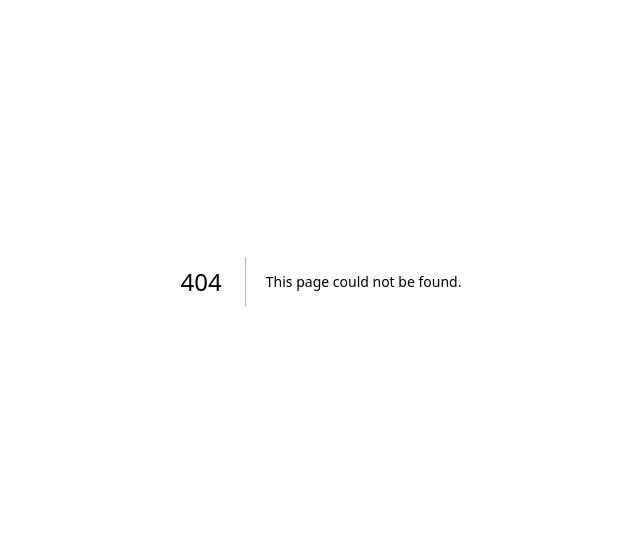
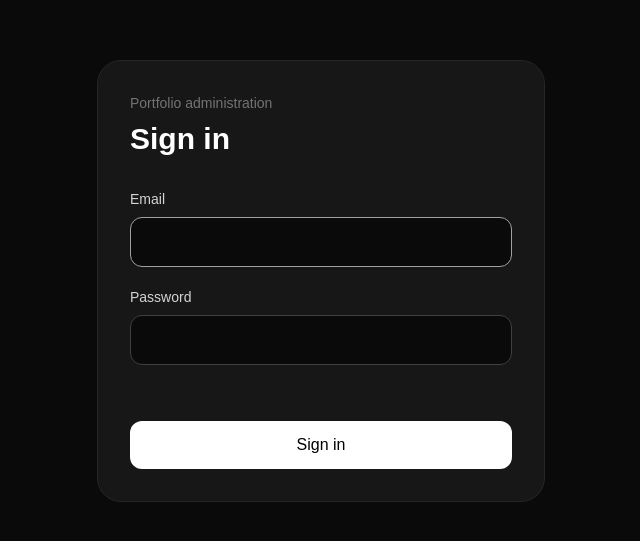
Before and after one commit to Nikita8Sannikov/Bento-Portfolio-Next.js, a Next.js app: page /login in a window 1280 px wide. Before the commit this address had no page. Shown: the part 119-660 px from the top of the page, without its empty margins (319-959 px from the left). Built offline with nearby package versions, Linux system fonts and the light colour scheme; no server answers.

Commit message:
feat: protect admin editor with authentication

```diff
--- a/package.json
+++ b/package.json
@@ -15,7 +15,9 @@
     "@dnd-kit/utilities": "^3.2.2",
     "@prisma/adapter-pg": "^7.9.1",
     "@prisma/client": "^7.9.1",
+    "bcryptjs": "^3.0.3",
     "next": "16.2.12",
+    "next-auth": "^5.0.0-beta.32",
     "pg": "^8.22.0",
     "react": "19.2.4",
     "react-dom": "19.2.4",
--- /dev/null
+++ b/src/actions/auth-actions.ts
@@ -0,0 +1,46 @@
+"use server";
+
+import { AuthError } from "next-auth";
+
+import {
+  signIn,
+  signOut,
+} from "@/auth";
+
+export type LoginState = {
+  error: string | null;
+};
+
+export async function loginAction(
+  previousState: LoginState,
+  formData: FormData,
+): Promise<LoginState> {
+  const email = formData.get("email");
+  const password = formData.get("password");
+
+  try {
+    await signIn("credentials", {
+      email,
+      password,
+      redirectTo: "/admin",
+    });
+
+    return {
+      error: null,
+    };
+  } catch (error) {
+    if (error instanceof AuthError) {
+      return {
+        error: "Неверный email или пароль.",
+      };
+    }
+
+    throw error;
+  }
+}
+
+export async function logoutAction(): Promise<void> {
+  await signOut({
+    redirectTo: "/",
+  });
+}
--- a/src/actions/tile-actions.ts
+++ b/src/actions/tile-actions.ts
@@ -4,6 +4,7 @@ import { revalidatePath } from "next/cache";
 
 import { prisma } from "@/lib/prisma";
 import { BentoTile, bentoTileSchema, bentoTilesSchema } from "@/types/bento";
+import { requireAdmin } from "@/lib/auth/require-admin";
 
 function getTileContent(tile: BentoTile) {
   switch (tile.type) {
@@ -39,6 +40,8 @@ function revalidateTilePages() {
 }
 
 export async function deleteTileAction(tileId: string): Promise<void> {
+  await requireAdmin();
+
   await prisma.tile.delete({
     where: {
       id: tileId,
@@ -49,6 +52,8 @@ export async function deleteTileAction(tileId: string): Promise<void> {
 }
 
 export async function createTileAction(input: BentoTile): Promise<void> {
+  await requireAdmin();
+
   const tile = bentoTileSchema.parse(input);
 
   const lastTile = await prisma.tile.findFirst({
@@ -76,9 +81,9 @@ export async function createTileAction(input: BentoTile): Promise<void> {
   revalidateTilePages();
 }
 
-export async function updateTileAction(
-    input: BentoTile,
-  ): Promise<void> {
+export async function updateTileAction(input: BentoTile): Promise<void> {
+  await requireAdmin();
+
   const tile = bentoTileSchema.parse(input);
 
   await prisma.tile.update({
@@ -96,9 +101,9 @@ export async function updateTileAction(
   revalidateTilePages();
 }
 
-  export async function reorderTilesAction(
-    input: BentoTile[],
-  ): Promise<void> {
+export async function reorderTilesAction(input: BentoTile[]): Promise<void> {
+  await requireAdmin();
+
   const tiles = bentoTilesSchema.parse(input);
 
   await prisma.$transaction(
--- a/src/app/admin/page.tsx
+++ b/src/app/admin/page.tsx
@@ -1,21 +1,47 @@
+import { logoutAction } from "@/actions/auth-actions";
+import { auth } from "@/auth";
 import { BentoEditorLoader } from "@/components/editor/BentoEditorLoader";
 import { getTiles } from "@/lib/tiles/get-tiles";
 import Link from "next/link";
+import { redirect } from "next/navigation";
 
 export default async function AdminPage() {
+  const session = await auth();
+
+  if (!session?.user) {
+    redirect("/login");
+  }
+
   const tiles = await getTiles();
   return (
     <main className="min-h-screen overflow-x-hidden bg-neutral-950 px-4 py-8 text-white">
       <div className="mx-auto max-w-6xl">
-        <nav className="mb-6">
-
-          <Link href="/" className="rounded-xl border border-neutral-700 px-4 py-2 text-sm text-neutral-400 hover:border-neutral-500 hover:text-white">
+        <nav className="mb-6 flex justify-between">
+          <Link
+            href="/"
+            className="rounded-xl border border-neutral-700 px-4 py-2 text-sm text-neutral-400 hover:border-neutral-500 hover:text-white"
+          >
             Public portfolio
           </Link>
+
+
+        <form action={logoutAction}>
+          <button
+            type="submit"
+            className="
+        rounded-xl border border-neutral-700
+        px-4 py-2 text-sm text-neutral-300
+        hover:border-neutral-500 hover:text-white
+      "
+          >
+            Sign out
+          </button>
+        </form>
         </nav>
 
         {/* <BentoEditor initialTiles={initialTiles} /> */}
         <BentoEditorLoader initialTiles={tiles} />
+
       </div>
     </main>
   );
--- /dev/null
+++ b/src/app/api/auth/[...nextauth]/route.ts
@@ -0,0 +1,6 @@
+import { handlers } from "@/auth";
+
+export const {
+  GET,
+  POST,
+} = handlers;
--- /dev/null
+++ b/src/app/login/page.tsx
@@ -0,0 +1,21 @@
+import { redirect } from "next/navigation";
+
+import { auth } from "@/auth";
+import { LoginForm } from "@/components/auth/LoginForm";
+
+export default async function LoginPage() {
+  const session = await auth();
+
+  if (session?.user) {
+    redirect("/admin");
+  }
+
+  return (
+    <main className="
+      flex min-h-screen items-center justify-center
+      bg-neutral-950 px-4 py-8 text-white
+    ">
+      <LoginForm />
+    </main>
+  );
+}
--- /dev/null
+++ b/src/auth.ts
@@ -0,0 +1,69 @@
+import bcrypt from "bcryptjs";
+import { createHash } from "node:crypto";
+import NextAuth from "next-auth";
+import Credentials from "next-auth/providers/credentials";
+import { z } from "zod";
+
+const credentialsSchema = z.object({
+  email: z.string().trim().email(),
+  password: z.string().min(1),
+});
+
+export const { auth, handlers, signIn, signOut } = NextAuth({
+  pages: {
+    signIn: "/login",
+  },
+
+  session: {
+    strategy: "jwt",
+  },
+
+  providers: [
+    Credentials({
+      credentials: {
+        email: {
+          label: "Email",
+          type: "email",
+        },
+
+        password: {
+          label: "Password",
+          type: "password",
+        },
+      },
+
+      async authorize(credentials) {
+        const result = credentialsSchema.safeParse(credentials);
+
+        if (!result.success) {
+          return null;
+        }
+
+        const adminEmail = process.env.ADMIN_EMAIL;
+        const adminPasswordHash = process.env.ADMIN_PASSWORD_HASH;
+
+        if (!adminEmail || !adminPasswordHash) {
+          throw new Error("Admin credentials are not configured");
+        }
+
+        const emailMatches =
+          result.data.email.toLowerCase() === adminEmail.toLowerCase();
+
+        const passwordMatches = await bcrypt.compare(
+          result.data.password,
+          adminPasswordHash,
+        );
+
+        if (!emailMatches || !passwordMatches) {
+          return null;
+        }
+
+        return {
+          id: "portfolio-admin",
+          email: adminEmail,
+          name: "Administrator",
+        };
+      },
+    }),
+  ],
+});
--- /dev/null
+++ b/src/components/auth/LoginForm.tsx
@@ -0,0 +1,121 @@
+"use client";
+
+import {
+  useActionState,
+  useEffect,
+  useRef,
+} from "react";
+
+import {
+  loginAction,
+  type LoginState,
+} from "@/actions/auth-actions";
+
+const initialState: LoginState = {
+  error: null,
+};
+
+export function LoginForm() {
+  const [state, formAction, isPending] =
+    useActionState(loginAction, initialState);
+
+  const emailInputRef =
+    useRef<HTMLInputElement>(null);
+
+  useEffect(() => {
+    emailInputRef.current?.focus();
+  }, []);
+
+  return (
+    <form
+      action={formAction}
+      className="
+        w-full max-w-md rounded-3xl
+        border border-neutral-800
+        bg-neutral-900 p-8
+      "
+    >
+      <header className="mb-8">
+        <p className="text-sm text-neutral-500">
+          Portfolio administration
+        </p>
+
+        <h1 className="mt-2 text-3xl font-bold">
+          Sign in
+        </h1>
+      </header>
+
+      <div className="space-y-5">
+        <label className="block">
+          <span className="mb-2 block text-sm text-neutral-300">
+            Email
+          </span>
+
+          <input
+            ref={emailInputRef}
+            type="email"
+            name="email"
+            required
+            autoComplete="email"
+            disabled={isPending}
+            className="
+              w-full rounded-xl border border-neutral-700
+              bg-neutral-950 px-4 py-3 text-white
+              outline-none
+              focus:border-neutral-400
+              disabled:opacity-60
+            "
+          />
+        </label>
+
+        <label className="block">
+          <span className="mb-2 block text-sm text-neutral-300">
+            Password
+          </span>
+
+          <input
+            type="password"
+            name="password"
+            required
+            autoComplete="current-password"
+            disabled={isPending}
+            className="
+              w-full rounded-xl border border-neutral-700
+              bg-neutral-950 px-4 py-3 text-white
+              outline-none
+              focus:border-neutral-400
+              disabled:opacity-60
+            "
+          />
+        </label>
+      </div>
+
+      <div className="mt-4 min-h-6">
+        {state.error && (
+          <p
+            role="alert"
+            className="text-sm text-red-400"
+          >
+            {state.error}
+          </p>
+        )}
+      </div>
+
+      <button
+        type="submit"
+        disabled={isPending}
+        className="
+          mt-4 w-full rounded-xl bg-white
+          px-4 py-3 font-medium text-black
+          hover:bg-neutral-200
+          disabled:cursor-not-allowed
+          disabled:opacity-50
+        "
+      >
+        {isPending
+          ? "Signing in..."
+          : "Sign in"}
+      </button>
+    </form>
+  );
+}
--- /dev/null
+++ b/src/lib/auth/require-admin.ts
@@ -0,0 +1,13 @@
+import "server-only";
+
+import { auth } from "@/auth";
+
+export async function requireAdmin() {
+  const session = await auth();
+
+  if (!session?.user) {
+    throw new Error("Unauthorized");
+  }
+
+  return session.user;
+}
```
Also changed, not shown: 1 other file (tests, documents, lock files or other folders). Lines whose indentation alone changed are shown as unchanged.
